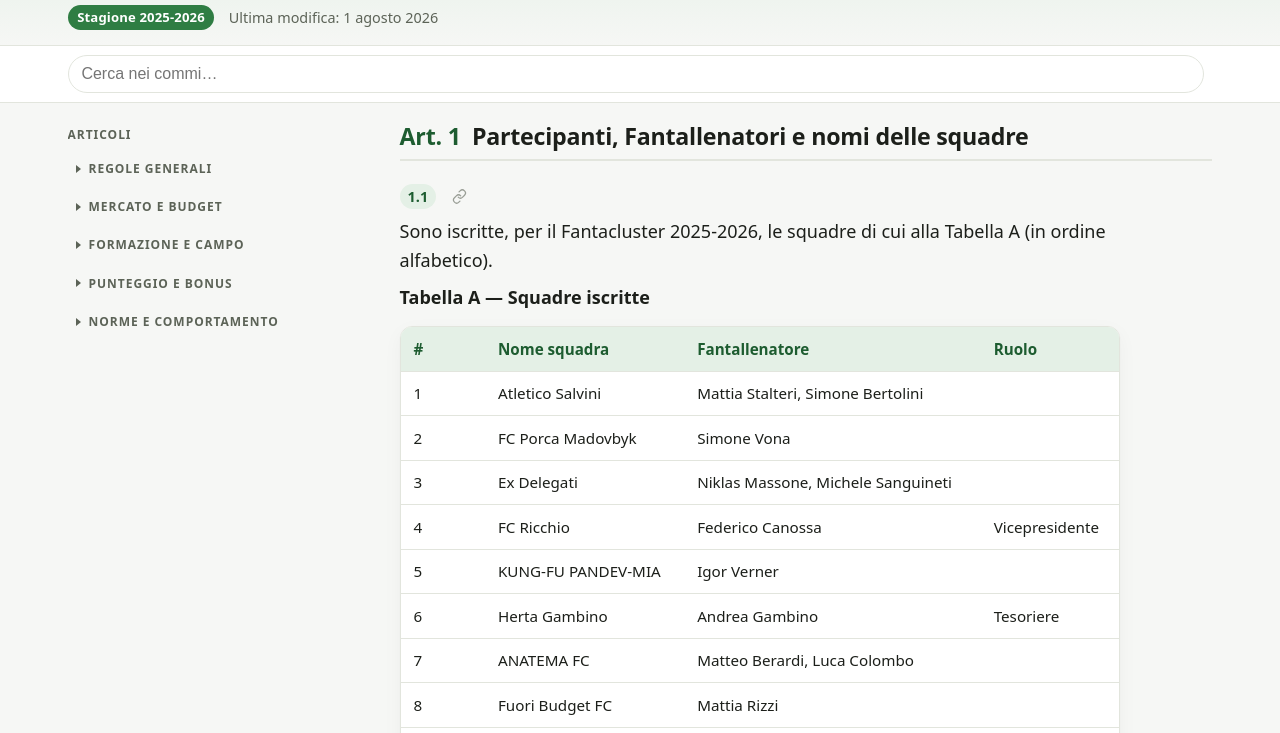
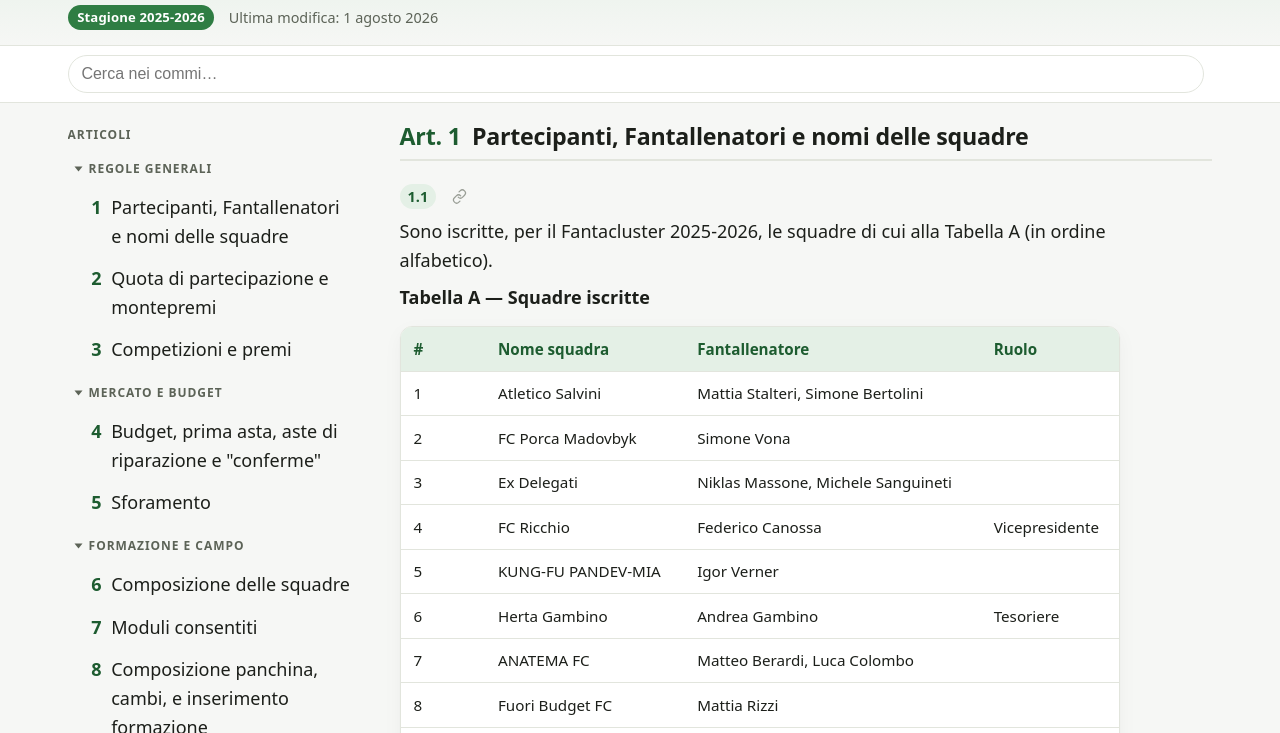
Before and after one commit to DaniS-Prod/fantacluster-regolamento, a plain HTML site: page docs/index.html in a window 1280 px wide. Shown: the part 67-800 px from the top of the page. Drawn offline with Linux system fonts and the light colour scheme.

Commit message:
Sidebar: gruppi espansi di default
Co-Authored-By: Claude Opus 4.8 <noreply@anthropic.com>

```diff
--- a/docs/index.html
+++ b/docs/index.html
@@ -229,27 +229,27 @@ blockquote.nota p{margin:.3rem 0}
 <div class="layout">
   <nav id="indice" class="sidebar" aria-label="Indice degli articoli">
     <p class="sidebar-title">Articoli</p>
-    <details class="idx-group"><summary>Regole generali</summary><ol class="index-list">
+    <details class="idx-group" open><summary>Regole generali</summary><ol class="index-list">
     <li><a href="#art-1"><span class="idx-num">1</span><span class="idx-txt">Partecipanti, Fantallenatori e nomi delle squadre</span></a></li>
     <li><a href="#art-2"><span class="idx-num">2</span><span class="idx-txt">Quota di partecipazione e montepremi</span></a></li>
     <li><a href="#art-3"><span class="idx-num">3</span><span class="idx-txt">Competizioni e premi</span></a></li>
   </ol></details>
-<details class="idx-group"><summary>Mercato e budget</summary><ol class="index-list">
+<details class="idx-group" open><summary>Mercato e budget</summary><ol class="index-list">
     <li><a href="#art-4"><span class="idx-num">4</span><span class="idx-txt">Budget, prima asta, aste di riparazione e "conferme"</span></a></li>
     <li><a href="#art-5"><span class="idx-num">5</span><span class="idx-txt">Sforamento</span></a></li>
   </ol></details>
-<details class="idx-group"><summary>Formazione e campo</summary><ol class="index-list">
+<details class="idx-group" open><summary>Formazione e campo</summary><ol class="index-list">
     <li><a href="#art-6"><span class="idx-num">6</span><span class="idx-txt">Composizione delle squadre</span></a></li>
     <li><a href="#art-7"><span class="idx-num">7</span><span class="idx-txt">Moduli consentiti</span></a></li>
     <li><a href="#art-8"><span class="idx-num">8</span><span class="idx-txt">Composizione panchina, cambi, e inserimento formazione</span></a></li>
   </ol></details>
-<details class="idx-group"><summary>Punteggio e bonus</summary><ol class="index-list">
+<details class="idx-group" open><summary>Punteggio e bonus</summary><ol class="index-list">
     <li><a href="#art-9"><span class="idx-num">9</span><span class="idx-txt">Fascia di punteggio e gol assegnati</span></a></li>
     <li><a href="#art-10"><span class="idx-num">10</span><span class="idx-txt">Redazione voti</span></a></li>
     <li><a href="#art-11"><span class="idx-num">11</span><span class="idx-txt">Bonus modificatori, cambio modulo, cambi in corso di giornata e altre facilitazioni</span></a></li>
     <li><a href="#art-12"><span class="idx-num">12</span><span class="idx-txt">Bonus e malus</span></a></li>
   </ol></details>
-<details class="idx-group"><summary>Norme e comportamento</summary><ol class="index-list">
+<details class="idx-group" open><summary>Norme e comportamento</summary><ol class="index-list">
     <li><a href="#art-13"><span class="idx-num">13</span><span class="idx-txt">Regola Aurea e <em>Gentleman Agreement</em></span></a></li>
     <li><a href="#art-14"><span class="idx-num">14</span><span class="idx-txt">Foro competente</span></a></li>
   </ol></details>
```
Also changed, not shown: 1 other file.
